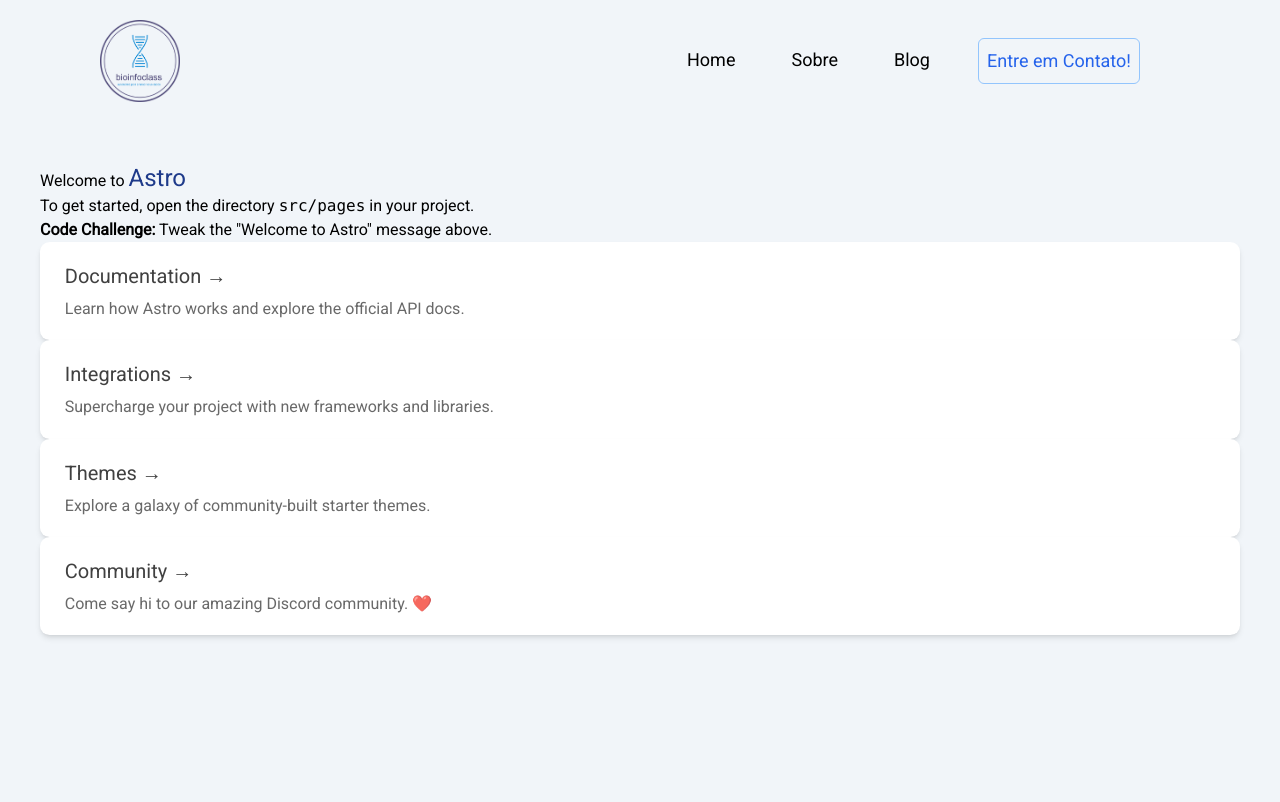
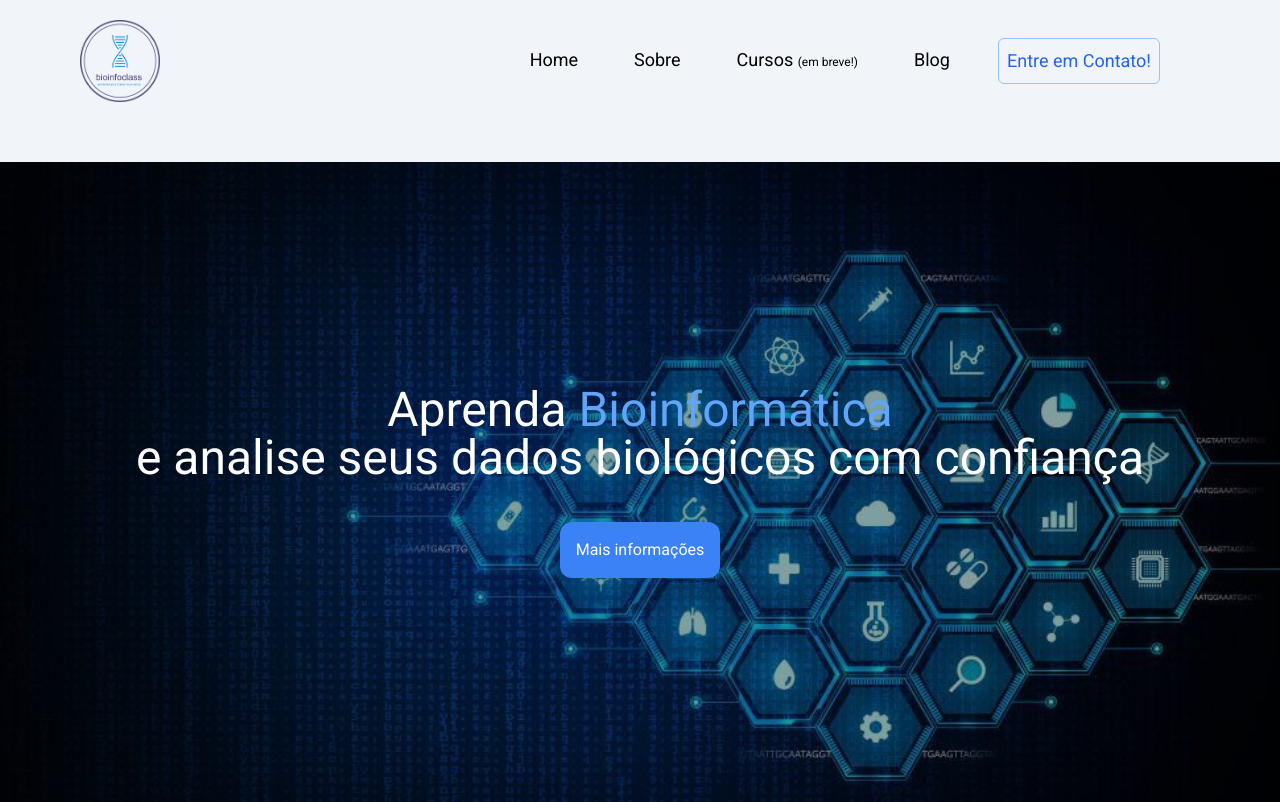
Before and after one commit to Matt-BF/bioinfoclass, an Astro site: page / in a window 1280 px wide. Built offline with nearby package versions, Linux system fonts and the light colour scheme; Astro itself is replaced by a stand-in of ours.

Commit message:
add hero section

```diff
--- a/src/components/Card.astro
+++ b/src/components/Card.astro
@@ -19,45 +19,3 @@ const { href, title, body } = Astro.props;
     </p>
   </a>
 </li>
-<style>
-	.link-card {
-		list-style: none;
-		display: flex;
-		padding: 0.25rem;
-		background-color: white;
-		background-image: none;
-		background-size: 400%;
-		border-radius: 0.6rem;
-		background-position: 100%;
-		transition: background-position 0.6s cubic-bezier(0.22, 1, 0.36, 1);
-		box-shadow: 0 4px 6px -1px rgba(0, 0, 0, 0.1), 0 2px 4px -2px rgba(0, 0, 0, 0.1);
-	}
-
-	.link-card > a {
-		width: 100%;
-		text-decoration: none;
-		line-height: 1.4;
-		padding: 1rem 1.3rem;
-		border-radius: 0.35rem;
-		color: #111;
-		background-color: white;
-		opacity: 0.8;
-	}
-	h2 {
-		margin: 0;
-		font-size: 1.25rem;
-		transition: color 0.6s cubic-bezier(0.22, 1, 0.36, 1);
-	}
-	p {
-		margin-top: 0.5rem;
-		margin-bottom: 0;
-		color: #444;
-	}
-	.link-card:is(:hover, :focus-within) {
-		background-position: 0;
-		background-image: var(--accent-gradient);
-	}
-	.link-card:is(:hover, :focus-within) h2 {
-		color: rgb(var(--accent));
-	}
-</style>
--- a/src/layouts/Layout.astro
+++ b/src/layouts/Layout.astro
@@ -32,8 +32,8 @@ import logo from "../images/bioinfoclass_logo.png";
       async
     ></script>
   </head>
-  <body class="bg-slate-100 px-10">
-    <nav class="mb-10 flex items-center justify-between p-5">
+  <body class="bg-slate-100">
+    <nav class="mx-5 mb-10 flex items-center justify-between p-5">
       <a href="/">
         <Image
           class="ml-10 hover:cursor-pointer hover:opacity-70"
@@ -53,6 +53,10 @@ import logo from "../images/bioinfoclass_logo.png";
           href="/sobre">Sobre</a
         >
         <a
+          class="disabled relative p-2 transition-colors duration-300 before:absolute before:bottom-0 before:left-0 before:block before:h-[2px] before:w-full before:origin-top-left before:scale-x-0 before:bg-blue-500 before:transition before:duration-300 before:ease-in-out before:content-[''] hover:text-blue-500 before:hover:scale-x-100"
+          href="#">Cursos <span class="text-xs">(em breve!)</span></a
+        >
+        <a
           class="relative p-2 transition-colors duration-300 before:absolute before:bottom-0 before:left-0 before:block before:h-[2px] before:w-full before:origin-top-left before:scale-x-0 before:bg-blue-500 before:transition before:duration-300 before:ease-in-out before:content-[''] hover:text-blue-500 before:hover:scale-x-100"
           href="/blog">Blog</a
         >
--- a/src/pages/index.astro
+++ b/src/pages/index.astro
@@ -1,6 +1,8 @@
 ---
 import Layout from "../layouts/Layout.astro";
 import Card from "../components/Card.astro";
+import { Image } from "@astrojs/image/components";
+import hero from "../images/bioinfo_hero.jpg";
 ---
 
 <Layout
@@ -8,35 +10,22 @@ import Card from "../components/Card.astro";
   description="Notícias, dicas e recursos sobre bioinformática e programação para biólogos"
 >
   <main>
-    <h1>
-      Welcome to <span class="text-2xl text-blue-900">Astro</span>
-    </h1>
-    <p class="instructions">
-      To get started, open the directory <code>src/pages</code> in your project.<br
-      />
-      <strong>Code Challenge:</strong> Tweak the "Welcome to Astro" message above.
-    </p>
-    <ul role="list" class="link-card-grid">
-      <Card
-        href="https://docs.astro.build/"
-        title="Documentation"
-        body="Learn how Astro works and explore the official API docs."
-      />
-      <Card
-        href="https://astro.build/integrations/"
-        title="Integrations"
-        body="Supercharge your project with new frameworks and libraries."
-      />
-      <Card
-        href="https://astro.build/themes/"
-        title="Themes"
-        body="Explore a galaxy of community-built starter themes."
-      />
-      <Card
-        href="https://astro.build/chat/"
-        title="Community"
-        body="Come say hi to our amazing Discord community. ❤️"
-      />
-    </ul>
+    <!-- Hero section -->
+    <section
+      class="flex h-[80vh] items-center justify-center bg-neutral-600 bg-[url('/src/images/bioinfo-hero.jpg')] bg-cover bg-blend-overlay"
+    >
+      <div class="flex flex-col items-center justify-center">
+        <h1 class="mb-10 text-center text-5xl text-white">
+          Aprenda <span class="text-5xl text-blue-400">Bioinformática</span><br
+          />
+          e analise seus dados biológicos com confiança
+        </h1>
+        <button class="rounded-xl bg-blue-500 p-4 text-white hover:bg-blue-400"
+          >Mais informações</button
+        >
+      </div>
+    </section>
+    <!-- Attributes section -->
+    <section></section>
   </main>
 </Layout>
```
Also changed, not shown: src/images/bioinfo-hero.jpg (added). Lines whose indentation alone changed are shown as unchanged.
